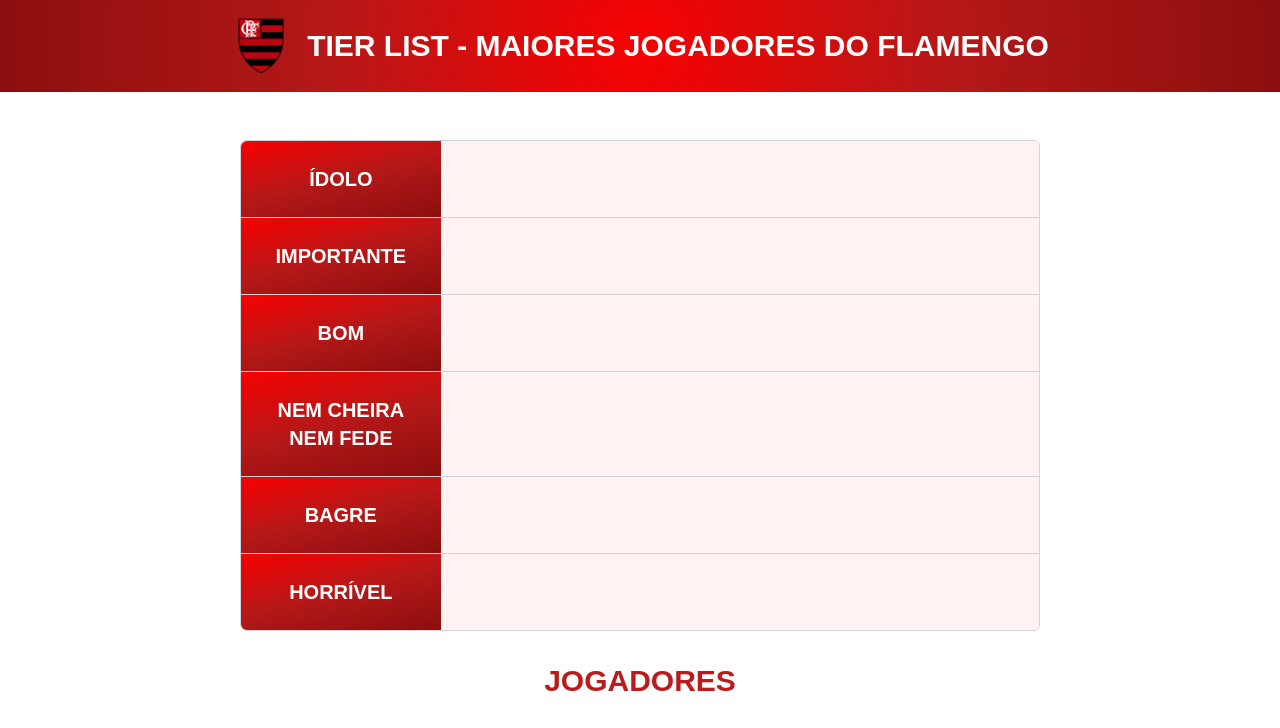
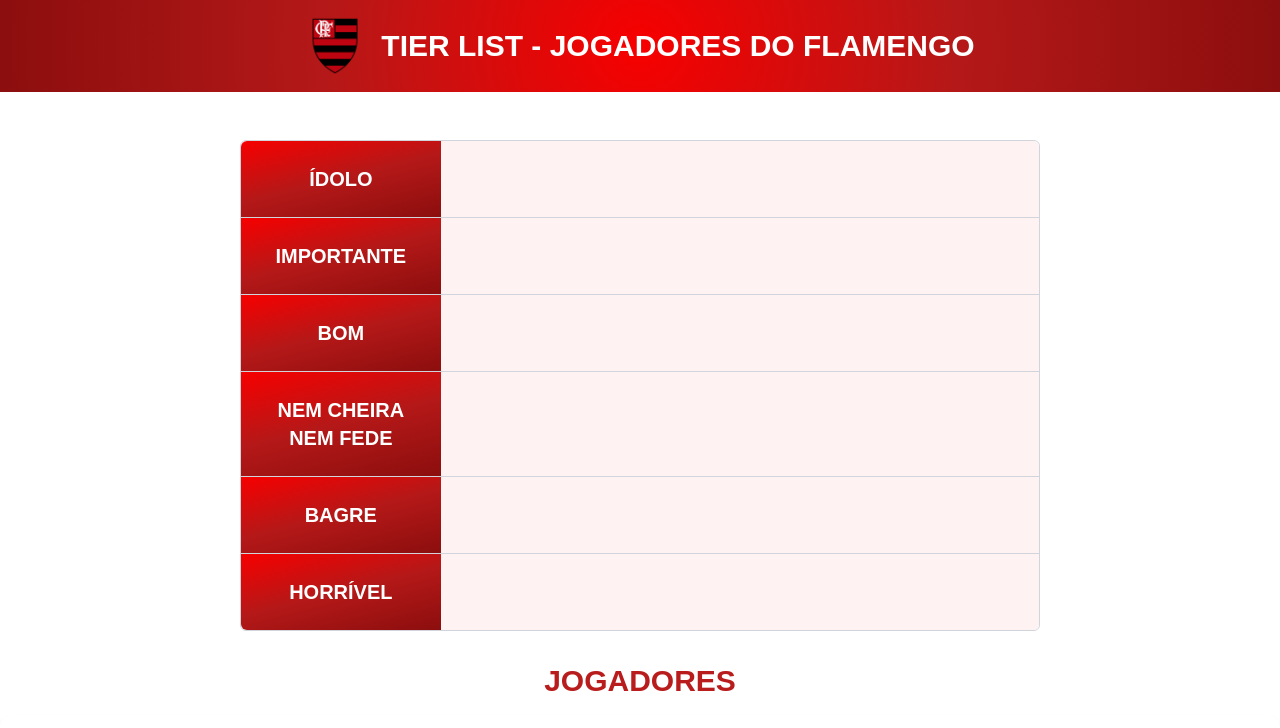
Before and after one commit to jonathan7gb/Tier-List-Flamengo, a plain HTML site: page index.html in a window 1280 px wide. Shown: the top 728 px of the page. Drawn offline with nearby package versions, Linux system fonts and the light colour scheme; grey boxes are pictures that could not be loaded.

Commit message:
fix: edita header

```diff
--- a/index.html
+++ b/index.html
@@ -22,7 +22,7 @@
 
     <header class=" py-4 flex flex-row gap-4 justify-center items-center">
         <img src="./images/Flamengo.png" alt="Logo Flamengo" class="w-[60px] h-[60px]">
-        <h1 class="text-white text-3xl font-bold">TIER LIST - MAIORES JOGADORES DO FLAMENGO</h1>
+        <h1 class="text-white text-3xl font-bold">TIER LIST - JOGADORES DO FLAMENGO</h1>
     </header>
 
     <main class="mt-[3rem] flex flex-col justify-center items-center ">
```
